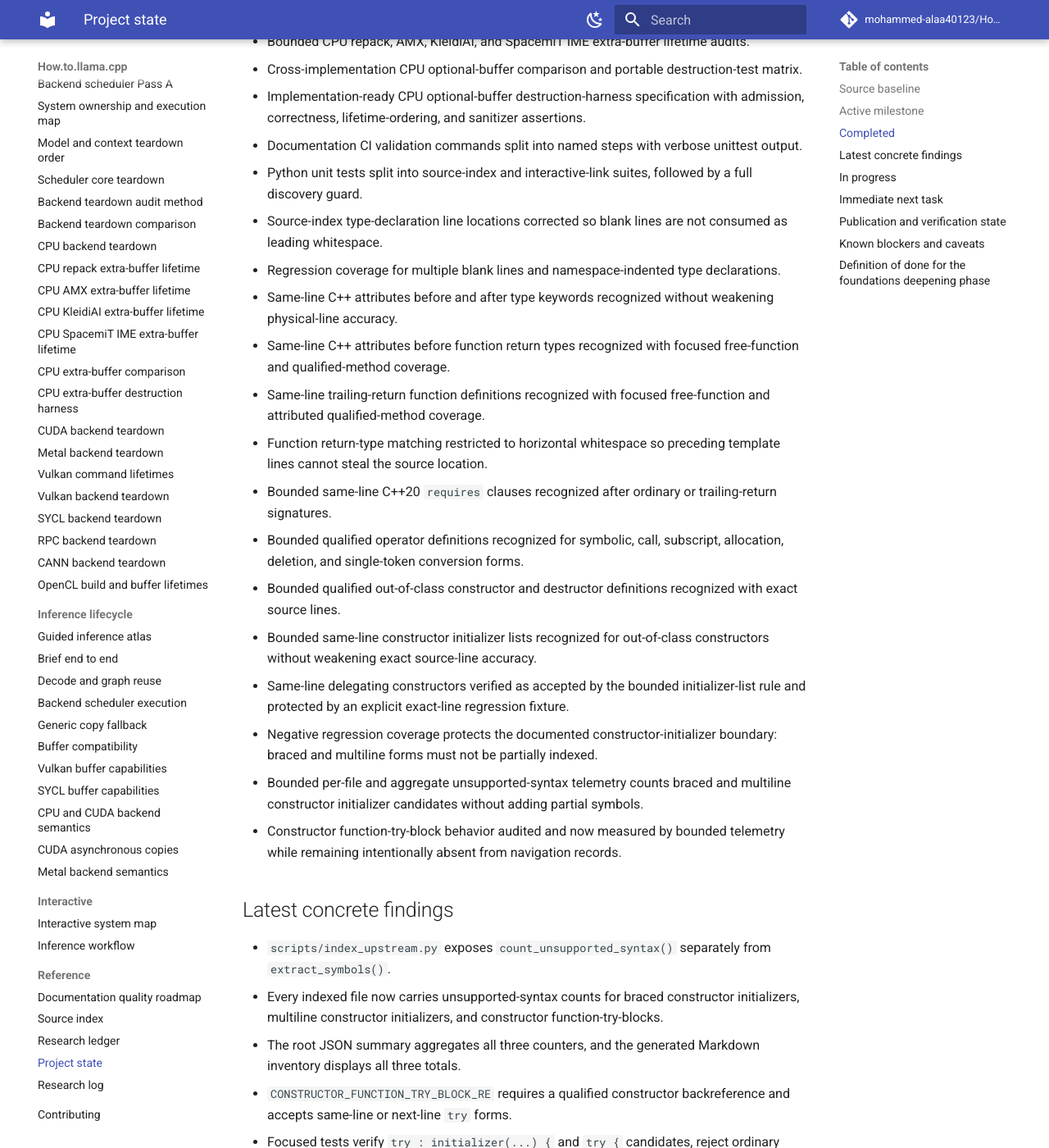
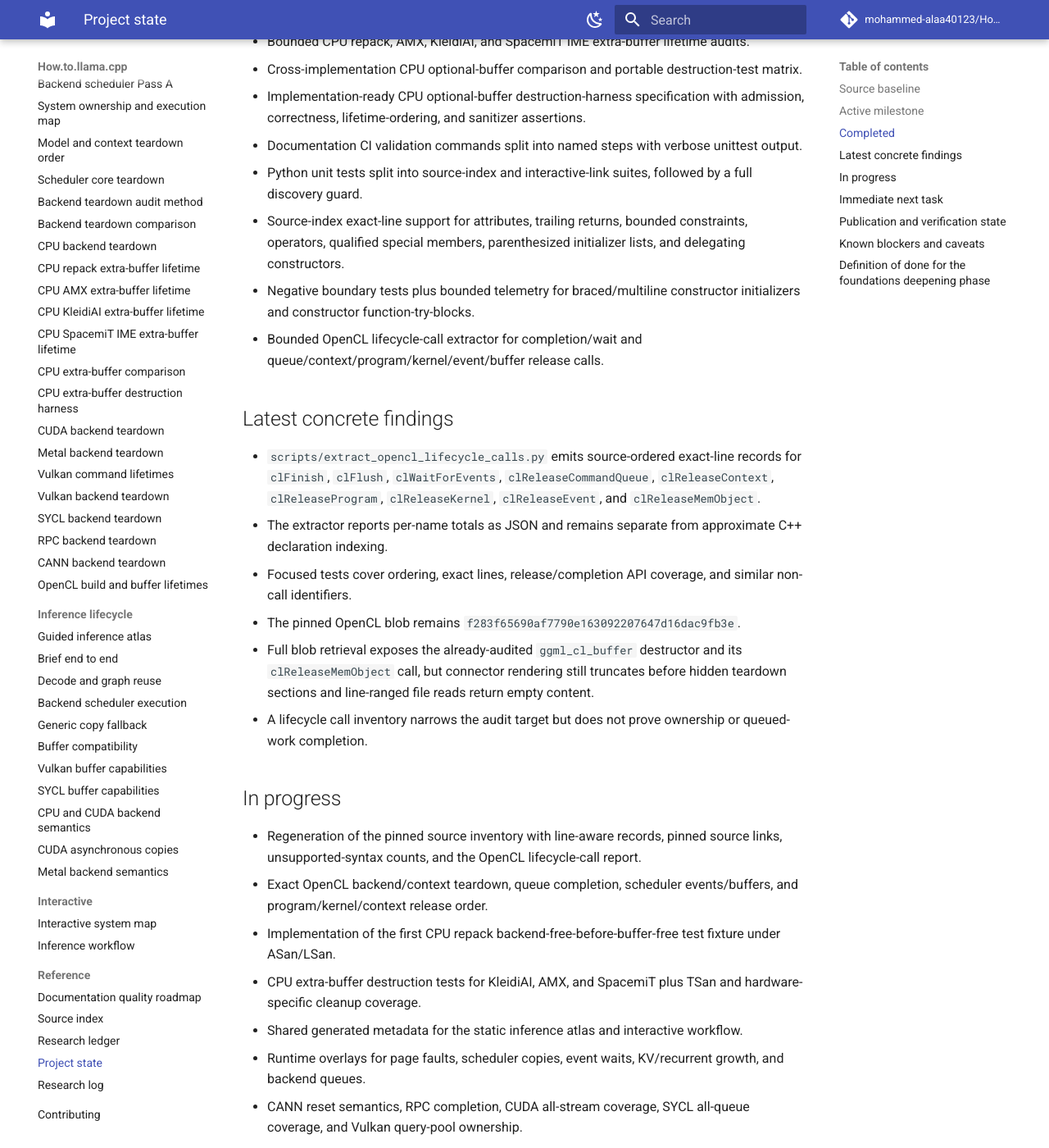
Before and after one commit to mohammed-alaa40123/How.to.llama.cpp, an MkDocs documentation site: the page built from docs/reference/project-state.md, in a window 1280 px wide and 1400 px high, scrolled down 1115 px. Shown: the whole window at 82% size. Built offline with MkDocs 1.6.1 and Material for MkDocs 9.7.7, drawn with Linux system fonts in a browser that asks for light colours; comment, search, counter and statistics services are not loaded; some of the changed text lies outside the part shown.

Commit message:
docs: update project state for OpenCL lifecycle extractor

````diff
--- a/docs/reference/project-state.md
+++ b/docs/reference/project-state.md
@@ -31,34 +31,22 @@ Read this file after the root README on every run. It is the compact checkpoint
 - Implementation-ready CPU optional-buffer destruction-harness specification with admission, correctness, lifetime-ordering, and sanitizer assertions.
 - Documentation CI validation commands split into named steps with verbose unittest output.
 - Python unit tests split into source-index and interactive-link suites, followed by a full discovery guard.
-- Source-index type-declaration line locations corrected so blank lines are not consumed as leading whitespace.
-- Regression coverage for multiple blank lines and namespace-indented type declarations.
-- Same-line C++ attributes before and after type keywords recognized without weakening physical-line accuracy.
-- Same-line C++ attributes before function return types recognized with focused free-function and qualified-method coverage.
-- Same-line trailing-return function definitions recognized with focused free-function and attributed qualified-method coverage.
-- Function return-type matching restricted to horizontal whitespace so preceding template lines cannot steal the source location.
-- Bounded same-line C++20 `requires` clauses recognized after ordinary or trailing-return signatures.
-- Bounded qualified operator definitions recognized for symbolic, call, subscript, allocation, deletion, and single-token conversion forms.
-- Bounded qualified out-of-class constructor and destructor definitions recognized with exact source lines.
-- Bounded same-line constructor initializer lists recognized for out-of-class constructors without weakening exact source-line accuracy.
-- Same-line delegating constructors verified as accepted by the bounded initializer-list rule and protected by an explicit exact-line regression fixture.
-- Negative regression coverage protects the documented constructor-initializer boundary: braced and multiline forms must not be partially indexed.
-- Bounded per-file and aggregate unsupported-syntax telemetry counts braced and multiline constructor initializer candidates without adding partial symbols.
-- Constructor function-try-block behavior audited and now measured by bounded telemetry while remaining intentionally absent from navigation records.
+- Source-index exact-line support for attributes, trailing returns, bounded constraints, operators, qualified special members, parenthesized initializer lists, and delegating constructors.
+- Negative boundary tests plus bounded telemetry for braced/multiline constructor initializers and constructor function-try-blocks.
+- Bounded OpenCL lifecycle-call extractor for completion/wait and queue/context/program/kernel/event/buffer release calls.
 
 ## Latest concrete findings
 
-- `scripts/index_upstream.py` exposes `count_unsupported_syntax()` separately from `extract_symbols()`.
-- Every indexed file now carries unsupported-syntax counts for braced constructor initializers, multiline constructor initializers, and constructor function-try-blocks.
-- The root JSON summary aggregates all three counters, and the generated Markdown inventory displays all three totals.
-- `CONSTRUCTOR_FUNCTION_TRY_BLOCK_RE` requires a qualified constructor backreference and accepts same-line or next-line `try` forms.
-- Focused tests verify `try : initializer(...) {` and `try {` candidates, reject ordinary function function-try-blocks, and preserve omission from `extract_symbols()`.
-- The counters remain bounded triage telemetry, not complete C++ parser diagnostics.
-- Line-ranged connector reads of the pinned OpenCL translation unit still returned no hidden content; the blob SHA remains `f283f65690af7790e163092207647d16dac9fb3e`, so no unseen teardown behavior was inferred.
+- `scripts/extract_opencl_lifecycle_calls.py` emits source-ordered exact-line records for `clFinish`, `clFlush`, `clWaitForEvents`, `clReleaseCommandQueue`, `clReleaseContext`, `clReleaseProgram`, `clReleaseKernel`, `clReleaseEvent`, and `clReleaseMemObject`.
+- The extractor reports per-name totals as JSON and remains separate from approximate C++ declaration indexing.
+- Focused tests cover ordering, exact lines, release/completion API coverage, and similar non-call identifiers.
+- The pinned OpenCL blob remains `f283f65690af7790e163092207647d16dac9fb3e`.
+- Full blob retrieval exposes the already-audited `ggml_cl_buffer` destructor and its `clReleaseMemObject` call, but connector rendering still truncates before hidden teardown sections and line-ranged file reads return empty content.
+- A lifecycle call inventory narrows the audit target but does not prove ownership or queued-work completion.
 
 ## In progress
 
-- Regeneration of the pinned source inventory with line-aware records, pinned source links, and all three unsupported-syntax counters.
+- Regeneration of the pinned source inventory with line-aware records, pinned source links, unsupported-syntax counts, and the OpenCL lifecycle-call report.
 - Exact OpenCL backend/context teardown, queue completion, scheduler events/buffers, and program/kernel/context release order.
 - Implementation of the first CPU repack backend-free-before-buffer-free test fixture under ASan/LSan.
 - CPU extra-buffer destruction tests for KleidiAI, AMX, and SpacemiT plus TSan and hardware-specific cleanup coverage.
@@ -71,10 +59,10 @@ Read this file after the root README on every run. It is the compact checkpoint
 Resume one of the two highest-value implementation tracks:
 
 ```text
-A. regenerate pinned symbol locations and unsupported-syntax counts
-   → measure braced, multiline, and function-try-block candidates
-   → prioritize any stateful scanner work
-   → finish OpenCL teardown
+A. obtain the complete pinned ggml-opencl.cpp in CI or a checkout
+   → run extract_opencl_lifecycle_calls.py
+   → inspect every completion/release site in context
+   → finish OpenCL teardown and update the backend matrix
 B. implement the admitted CPU repack MUL_MAT fixture
    → reference comparison
    → CPU backend wrapper free
@@ -85,22 +73,22 @@ B. implement the admitted CPU repack MUL_MAT fixture
 ## Publication and verification state
 
 - Work is published in PR #1 from branch `automation/backend-teardown-audit-method`; the PR remains open and mergeable.
-- Added detailed note `logs/research/2026-07-15/0150-function-try-block-telemetry.md`.
-- The preceding documentation-only head passed Documentation CI in run `29371216857` if confirmed by the latest workflow query; this increment requires its own commit-scoped run.
+- Added detailed note `logs/research/2026-07-15/0251-opencl-lifecycle-call-extractor.md`.
+- This increment requires its own commit-scoped Documentation CI run.
 - Full local checkout validation remains unavailable because direct GitHub DNS resolution is blocked in this runtime.
 - Direct Pages checks remain unavailable, and branch-only content cannot deploy until PR #1 merges.
 
 ## Known blockers and caveats
 
-- **Pinned regeneration blocker:** no usable local pinned llama.cpp checkout is available, so the source index could not be regenerated here.
-- **Large upstream file blocker:** the connector exposes the pinned OpenCL blob as truncated output; line-ranged reads returned empty content and exact hidden symbols remain unavailable.
+- **Pinned regeneration blocker:** no usable local pinned llama.cpp checkout is available, so the source index and OpenCL lifecycle report could not be regenerated here.
+- **Large upstream file blocker:** connector blob rendering truncates the pinned OpenCL file; line-ranged reads return empty content and exact hidden teardown functions remain unavailable.
 - **Local validation blocker:** direct cloning fails with `Could not resolve host: github.com`; full local Python tests, strict MkDocs build, and `check_site.sh` require a usable checkout. GitHub-hosted Documentation CI is the authoritative validation path for this branch.
 - **Pages verification blocker:** direct live-site checks are unavailable, and branch-only documentation cannot deploy until PR #1 merges.
-- **Source-index caveat:** same-line standard attributes, trailing-return definitions, bounded same-line constraints, bounded operators, qualified out-of-class special members, and bounded parenthesized member/delegating constructor initializer lists are recognized. Braced and multiline constructor initializers and constructor function-try-blocks remain intentionally omitted from navigation but are counted as bounded candidates. Multiline forms, in-class special members, defaulted/deleted definitions, literals, arbitrary declaration macros, and generated syntax remain approximate or unresolved.
+- **Lifecycle-extractor caveat:** selected direct API calls are navigation evidence only; comments/macros/wrappers, ownership, error paths, and semantic ordering still require human source review.
+- **Source-index caveat:** same-line standard attributes, trailing-return definitions, bounded same-line constraints, bounded operators, qualified out-of-class special members, and bounded parenthesized member/delegating constructor initializer lists are recognized. Braced and multiline constructor initializers and constructor function-try-blocks remain intentionally omitted from navigation but are counted as bounded candidates.
 - **Telemetry caveat:** unsupported-syntax counts are prioritization signals, not parser-completeness metrics, and may undercount or overcount unusual C++ forms.
 - **Harness caveat:** a skipped hardware-gated path is not evidence that the lifetime ordering passed.
 - **SpacemiT caveat:** buffer lifetime is distinct from thread-local TCM leases and process-level pool-manager lifetime.
-- **Scope caveat:** optional CPU extra-buffer audits do not prove behavior for HBM or future implementations.
 - Mapping, allocation, residency, validity, command completion, ownership, reset, thread-local leases, and release remain distinct states.
 
 ## Definition of done for the foundations deepening phase
````
Also changed, not shown: other parts of docs/reference/project-state.md (+1 -1 lines).
